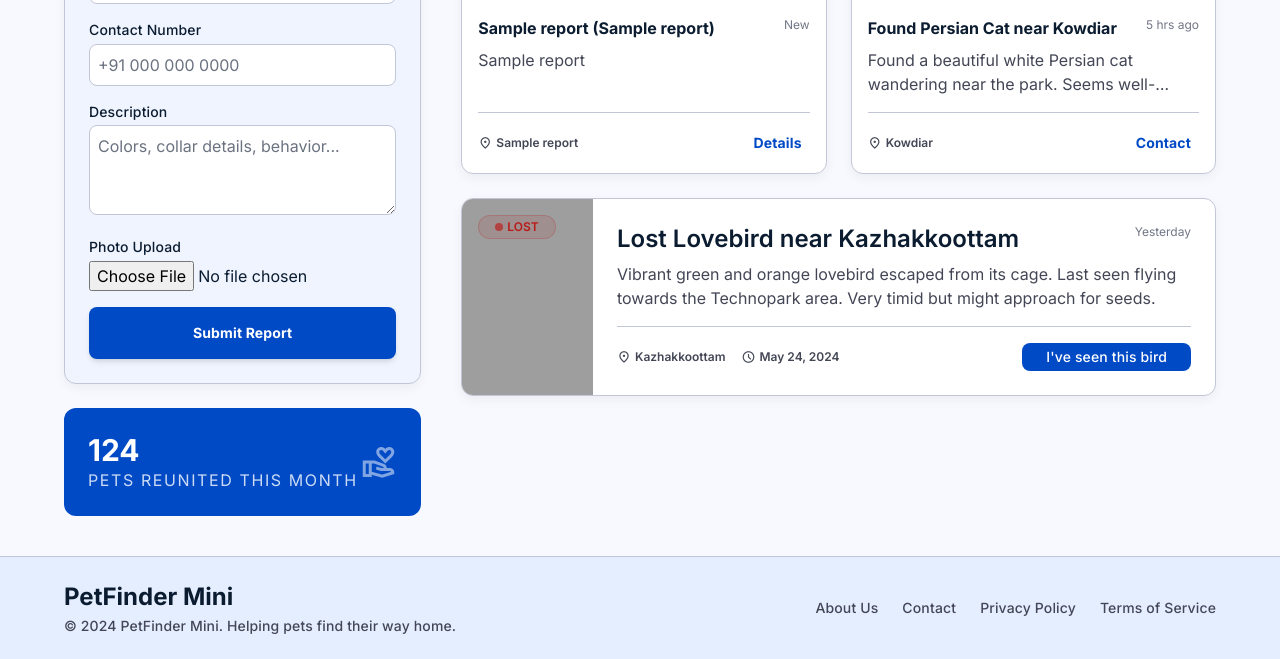
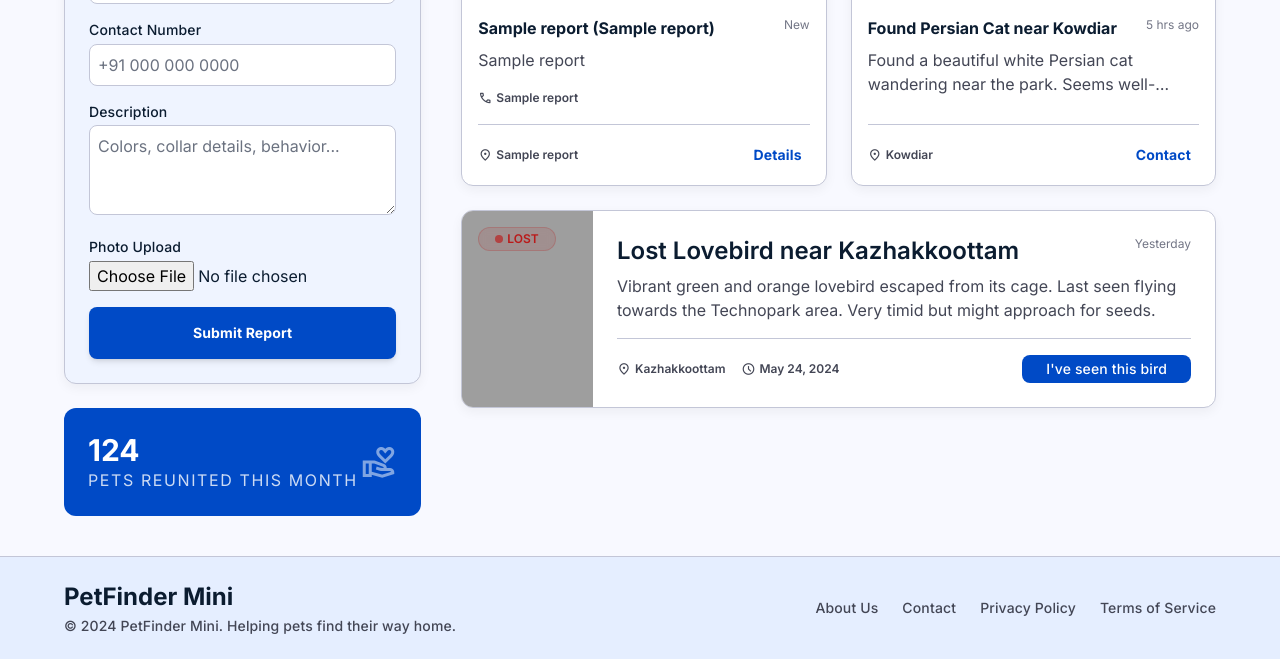
Before and after one commit to AFEEF19/aws-petfinder-mini, a Flask app: template templates/dashboard.html in a window 1280 px wide. Shown: the part 560-1219 px from the top of the page. Run offline with Flask 3, Linux system fonts and the light colour scheme; the template is opened without the code that fills it: most values are stand-ins (such as "Sample title", 1, 10 or a date in 2020); some libraries are stand-ins or nearby versions; grey boxes are pictures that could not be loaded.

Commit message:
Added contact number

```diff
--- a/templates/dashboard.html
+++ b/templates/dashboard.html
@@ -287,6 +287,20 @@
 
         </p>
 
+        <div class="flex items-center gap-xs text-on-surface-variant mb-md">
+
+    <span class="material-symbols-outlined text-sm">
+        call
+    </span>
+
+    <span class="text-label-sm">
+
+        {{ reports[0][5] }}
+
+    </span>
+
+</div>
+
         <div class="mt-auto pt-md border-t border-outline-variant flex items-center justify-between">
 
             <div class="flex items-center gap-xs text-on-surface-variant">
@@ -392,6 +406,21 @@ Very friendly male, responding to the name 'Cooper'. Last seen wearing a brown l
             {{ reports[1][6] }}
 
         </p>
+
+        <div class="flex items-center gap-xs text-on-surface-variant mb-md">
+
+    <span class="material-symbols-outlined text-sm">
+        call
+    </span>
+
+    <span class="text-label-sm">
+
+        {{ reports[1][5] }}
+
+    </span>
+
+</div>
+
 
         <div class="mt-auto pt-md border-t border-outline-variant flex items-center justify-between">
 
```
